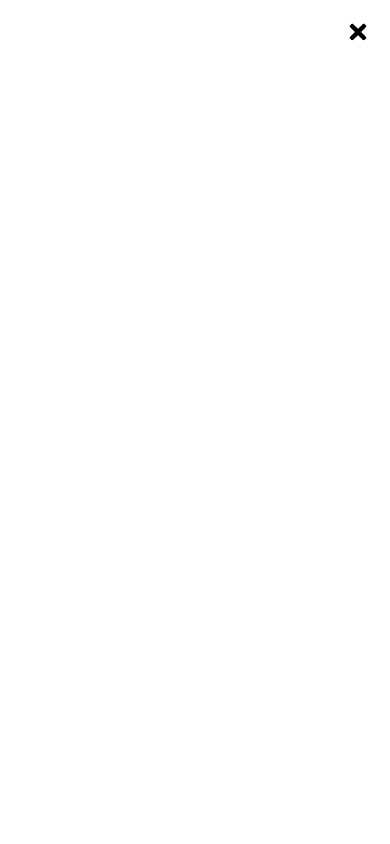
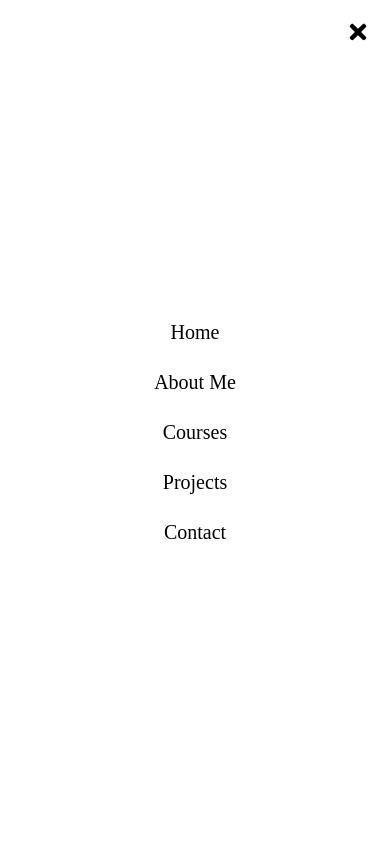
Before and after one commit to mercy-kantai/Kantai-Mercy-Portfolio, a Next.js app: page / in a window 390 px wide. Both pictures are taken after a click on the button 358 px from the left and 46 px from the top of the page. Shown: the top 844 px of the page. Built offline with nearby package versions, Linux system fonts and the light colour scheme.

Commit message:
added changes

```diff
--- a/src/app/Components/About/index.tsx
+++ b/src/app/Components/About/index.tsx
@@ -11,18 +11,18 @@ const About = () => {
           <Image
             src="/images/Mercy.jpg"
             alt="About Me Image"
-            width={400}
-            height={400}
+            width={600}
+            height={600}
             className="w-[300px] sm:w-[400px] h-auto rounded-md shadow-lg border-2 sm:border-4 border-yellow-500 mr-0 md:mr-[12%]"
           />
         </div>
 
         <div className="w-full md:w-1/2 text-center md:text-left space-y-4 sm:space-y-6 px-4 sm:px-0">
-          <h2 className="text-[24px] sm:text-[30px] font-bold text-yellow-500 darker grotesque">
+          <h2 className="text-[30px] sm:text-[30px] font-bold text-yellow-500 darker grotesque">
             About Me
           </h2>
-          <p className="text-[18px] sm:text-[24px] text-black leading-relaxed mx-auto md:mx-0 darker grotesque max-w-[90%] sm:max-w-full">
-          Hello! I am a passionate designer and mobile developer dedicated to creating innovative and user-centered solutions. With a keen eye for aesthetics and a strong technical background, I thrive at the intersection of design and technology. My journey in the digital world has allowed me to develop a diverse skill set, enabling me to craft engaging user experiences that not only look great but also function seamlessly.
+          <p className="text-[18px] sm:text-[20px] text-black leading-relaxed mx-auto md:mx-0 darker grotesque max-w-[100%] sm:max-w-full">
+          I am a passionate designer and mobile developer dedicated to creating innovative and user-centered solutions. With a keen eye for aesthetics and a strong technical background, I thrive at the intersection of design and technology. My journey in the digital world has allowed me to develop a diverse skill set, enabling me to craft engaging user experiences that not only look great but also function seamlessly.
 
 I believe that great design goes beyond just visuals; it is about understanding user needs and solving real-world problems. Whether I am designing intuitive interfaces or developing robust mobile applications, I am committed to delivering high-quality work that resonates with users.
 
--- a/src/app/Components/Navbar/navbar.tsx
+++ b/src/app/Components/Navbar/navbar.tsx
@@ -19,7 +19,7 @@ export default function Navbar() {
           <div className="md:hidden mr-[5%] mt-[5%]">
             <button
               onClick={() => setIsOpen(!isOpen)}
-              className="text-black focus:outline-none">
+              className="text-white focus:outline-none">
               {isOpen ? <FaTimes size={24} /> : <FaBars size={24} />}
             </button>
           </div>
@@ -42,11 +42,11 @@ export default function Navbar() {
             <FaTimes size={24} />
           </button>
 
-          <a href="#hero" className="block text-white">Home</a>
-          <a href="#about" className="block text-white">About Us</a>
-          <a href="#services" className="block text-white">Our Product</a>
-          <a href="#history" className="block text-white">Contact Us</a>
-          <a href="#footer" className="block text-white">FAQs</a>
+          <a href="#hero" className=" text-black">Home</a>
+          <a href="#about" className="block text-black">About Me</a>
+          <a href="#services" className="block text-black">Courses</a>
+          <a href="#history" className="block text-black">Projects</a>
+          <a href="#footer" className="block text-black">Contact</a>
         </div>
       )}
     </nav>
```
